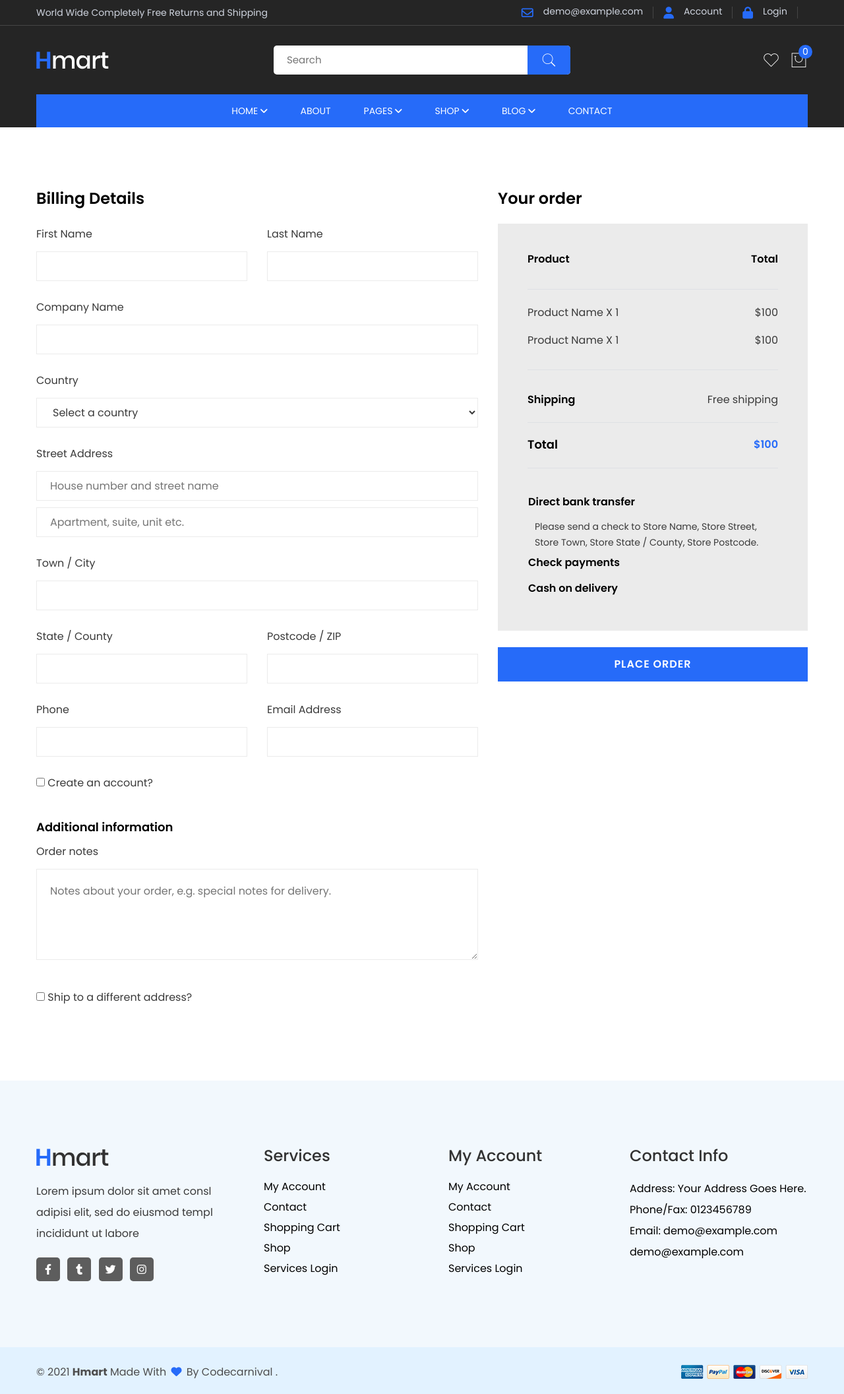
After one commit to suchir-cyber/Shoppers-store, a Django app: page /cart/checkout/ in a window 1280 px wide. The commit adds this page. Shown: the whole page at 66% size. Run offline with Django 4.2, Linux system fonts and the light colour scheme; some libraries are stand-ins or nearby versions; some web fonts are replaced.

Commit message:
created checkout page

```diff
--- a/ShoppersStop/ShoppersStop/urls.py
+++ b/ShoppersStop/ShoppersStop/urls.py
@@ -23,6 +23,7 @@ urlpatterns = [
     path('cart/item_decrement/<int:id>/',views.item_decrement, name='item_decrement'),
     path('cart/cart_clear/', views.cart_clear, name='cart_clear'),
     path('cart/cart-detail/',views.cart_detail,name='cart_detail'),
+    path('cart/checkout/',views.check_out,name='checkout')
 ]
 
 urlpatterns += static(settings.MEDIA_URL,document_root = settings.MEDIA_ROOT)
--- a/ShoppersStop/ShoppersStop/views.py
+++ b/ShoppersStop/ShoppersStop/views.py
@@ -191,3 +191,6 @@ def cart_clear(request):
 @login_required(login_url="/login/")
 def cart_detail(request):
     return render(request, 'Cart/cart_details.html')
+
+def check_out(request):
+    return render(request,'Cart/checkout.html')
--- /dev/null
+++ b/ShoppersStop/templates/Cart/checkout.html
@@ -0,0 +1,259 @@
+{% extends 'Main/base.html' %}
+
+{% block content %}
+
+    <!-- checkout area start -->
+    <div class="checkout-area pt-100px pb-100px">
+        <div class="container">
+            <div class="row">
+                <div class="col-lg-7">
+                    <div class="billing-info-wrap">
+                        <h3>Billing Details</h3>
+                        <div class="row">
+                            <div class="col-lg-6 col-md-6">
+                                <div class="billing-info mb-4">
+                                    <label>First Name</label>
+                                    <input type="text" />
+                                </div>
+                            </div>
+                            <div class="col-lg-6 col-md-6">
+                                <div class="billing-info mb-4">
+                                    <label>Last Name</label>
+                                    <input type="text" />
+                                </div>
+                            </div>
+                            <div class="col-lg-12">
+                                <div class="billing-info mb-4">
+                                    <label>Company Name</label>
+                                    <input type="text" />
+                                </div>
+                            </div>
+                            <div class="col-lg-12">
+                                <div class="billing-select mb-4">
+                                    <label>Country</label>
+                                    <select>
+                                        <option>Select a country</option>
+                                        <option>Azerbaijan</option>
+                                        <option>Bahamas</option>
+                                        <option>Bahrain</option>
+                                        <option>Bangladesh</option>
+                                        <option>Barbados</option>
+                                    </select>
+                                </div>
+                            </div>
+                            <div class="col-lg-12">
+                                <div class="billing-info mb-4">
+                                    <label>Street Address</label>
+                                    <input class="billing-address" placeholder="House number and street name" type="text" />
+                                    <input placeholder="Apartment, suite, unit etc." type="text" />
+                                </div>
+                            </div>
+                            <div class="col-lg-12">
+                                <div class="billing-info mb-4">
+                                    <label>Town / City</label>
+                                    <input type="text" />
+                                </div>
+                            </div>
+                            <div class="col-lg-6 col-md-6">
+                                <div class="billing-info mb-4">
+                                    <label>State / County</label>
+                                    <input type="text" />
+                                </div>
+                            </div>
+                            <div class="col-lg-6 col-md-6">
+                                <div class="billing-info mb-4">
+                                    <label>Postcode / ZIP</label>
+                                    <input type="text" />
+                                </div>
+                            </div>
+                            <div class="col-lg-6 col-md-6">
+                                <div class="billing-info mb-4">
+                                    <label>Phone</label>
+                                    <input type="text" />
+                                </div>
+                            </div>
+                            <div class="col-lg-6 col-md-6">
+                                <div class="billing-info mb-4">
+                                    <label>Email Address</label>
+                                    <input type="text" />
+                                </div>
+                            </div>
+                        </div>
+                        <div class="checkout-account mb-30px">
+                            <input class="checkout-toggle2 w-auto h-auto" type="checkbox" />
+                            <label>Create an account?</label>
+                        </div>
+                        <div class="checkout-account-toggle open-toggle2 mb-30">
+                            <input placeholder="Email address" type="email" />
+                            <input placeholder="Password" type="password" />
+                            <button class="btn-hover checkout-btn" type="submit">register</button>
+                        </div>
+                        <div class="additional-info-wrap">
+                            <h4>Additional information</h4>
+                            <div class="additional-info">
+                                <label>Order notes</label>
+                                <textarea placeholder="Notes about your order, e.g. special notes for delivery. " name="message"></textarea>
+                            </div>
+                        </div>
+                        <div class="checkout-account mt-25">
+                            <input class="checkout-toggle w-auto h-auto" type="checkbox" />
+                            <label>Ship to a different address?</label>
+                        </div>
+                        <div class="different-address open-toggle mt-30px">
+                            <div class="row">
+                                <div class="col-lg-6 col-md-6">
+                                    <div class="billing-info mb-4">
+                                        <label>First Name</label>
+                                        <input type="text" />
+                                    </div>
+                                </div>
+                                <div class="col-lg-6 col-md-6">
+                                    <div class="billing-info mb-4">
+                                        <label>Last Name</label>
+                                        <input type="text" />
+                                    </div>
+                                </div>
+                                <div class="col-lg-12">
+                                    <div class="billing-info mb-4">
+                                        <label>Company Name</label>
+                                        <input type="text" />
+                                    </div>
+                                </div>
+                                <div class="col-lg-12">
+                                    <div class="billing-select mb-4">
+                                        <label>Country</label>
+                                        <select>
+                                            <option>Select a country</option>
+                                            <option>Azerbaijan</option>
+                                            <option>Bahamas</option>
+                                            <option>Bahrain</option>
+                                            <option>Bangladesh</option>
+                                            <option>Barbados</option>
+                                        </select>
+                                    </div>
+                                </div>
+                                <div class="col-lg-12">
+                                    <div class="billing-info mb-4">
+                                        <label>Street Address</label>
+                                        <input class="billing-address" placeholder="House number and street name" type="text" />
+                                        <input placeholder="Apartment, suite, unit etc." type="text" />
+                                    </div>
+                                </div>
+                                <div class="col-lg-12">
+                                    <div class="billing-info mb-4">
+                                        <label>Town / City</label>
+                                        <input type="text" />
+                                    </div>
+                                </div>
+                                <div class="col-lg-6 col-md-6">
+                                    <div class="billing-info mb-4">
+                                        <label>State / County</label>
+                                        <input type="text" />
+                                    </div>
+                                </div>
+                                <div class="col-lg-6 col-md-6">
+                                    <div class="billing-info mb-4">
+                                        <label>Postcode / ZIP</label>
+                                        <input type="text" />
+                                    </div>
+                                </div>
+                                <div class="col-lg-6 col-md-6">
+                                    <div class="billing-info mb-4">
+                                        <label>Phone</label>
+                                        <input type="text" />
+                                    </div>
+                                </div>
+                                <div class="col-lg-6 col-md-6">
+                                    <div class="billing-info mb-4">
+                                        <label>Email Address</label>
+                                        <input type="text" />
+                                    </div>
+                                </div>
+                            </div>
+                        </div>
+                    </div>
+                </div>
+                <div class="col-lg-5 mt-md-30px mt-lm-30px ">
+                    <div class="your-order-area">
+                        <h3>Your order</h3>
+                        <div class="your-order-wrap gray-bg-4">
+                            <div class="your-order-product-info">
+                                <div class="your-order-top">
+                                    <ul>
+                                        <li>Product</li>
+                                        <li>Total</li>
+                                    </ul>
+                                </div>
+                                <div class="your-order-middle">
+                                    <ul>
+                                        <li><span class="order-middle-left">Product Name X 1</span> <span
+                                            class="order-price">$100 </span></li>
+                                        <li><span class="order-middle-left">Product Name X 1</span> <span
+                                            class="order-price">$100 </span></li>
+                                    </ul>
+                                </div>
+                                <div class="your-order-bottom">
+                                    <ul>
+                                        <li class="your-order-shipping">Shipping</li>
+                                        <li>Free shipping</li>
+                                    </ul>
+                                </div>
+                                <div class="your-order-total">
+                                    <ul>
+                                        <li class="order-total">Total</li>
+                                        <li>$100</li>
+                                    </ul>
+                                </div>
+                            </div>
+                            <div class="payment-method">
+                                <div class="payment-accordion element-mrg">
+                                    <div id="faq" class="panel-group">
+                                        <div class="panel panel-default single-my-account m-0">
+                                            <div class="panel-heading my-account-title">
+                                                <h4 class="panel-title"><a data-bs-toggle="collapse" href="#my-account-1" class="collapsed" aria-expanded="true">Direct bank transfer</a>
+                                                </h4>
+                                            </div>
+                                            <div id="my-account-1" class="panel-collapse collapse show" data-bs-parent="#faq">
+                                                <div class="panel-body">
+                                                    <p>Please send a check to Store Name, Store Street, Store Town,
+                                                        Store State / County, Store Postcode.</p>
+                                                </div>
+                                            </div>
+                                        </div>
+                                        <div class="panel panel-default single-my-account m-0">
+                                            <div class="panel-heading my-account-title">
+                                                <h4 class="panel-title"><a data-bs-toggle="collapse" href="#my-account-2" aria-expanded="false" class="collapsed">Check payments</a></h4>
+                                            </div>
+                                            <div id="my-account-2" class="panel-collapse collapse" data-bs-parent="#faq">
+                                                <div class="panel-body">
+                                                    <p>Please send a check to Store Name, Store Street, Store Town,
+                                                        Store State / County, Store Postcode.</p>
+                                                </div>
+                                            </div>
+                                        </div>
+                                        <div class="panel panel-default single-my-account m-0">
+                                            <div class="panel-heading my-account-title">
+                                                <h4 class="panel-title"><a data-bs-toggle="collapse" href="#my-account-3">Cash on delivery</a></h4>
+                                            </div>
+                                            <div id="my-account-3" class="panel-collapse collapse" data-bs-parent="#faq">
+                                                <div class="panel-body">
+                                                    <p>Please send a check to Store Name, Store Street, Store Town,
+                                                        Store State / County, Store Postcode.</p>
+                                                </div>
+                                            </div>
+                                        </div>
+                                    </div>
+                                </div>
+                            </div>
+                        </div>
+                        <div class="Place-order mt-25">
+                            <a class="btn-hover" href="#">Place Order</a>
+                        </div>
+                    </div>
+                </div>
+            </div>
+        </div>
+    </div>
+    <!-- checkout area end -->
+
+{% endblock content %}
```
Also changed, not shown: ShoppersStop/templates/Cart/cart_details.html (+4 -4 lines).
